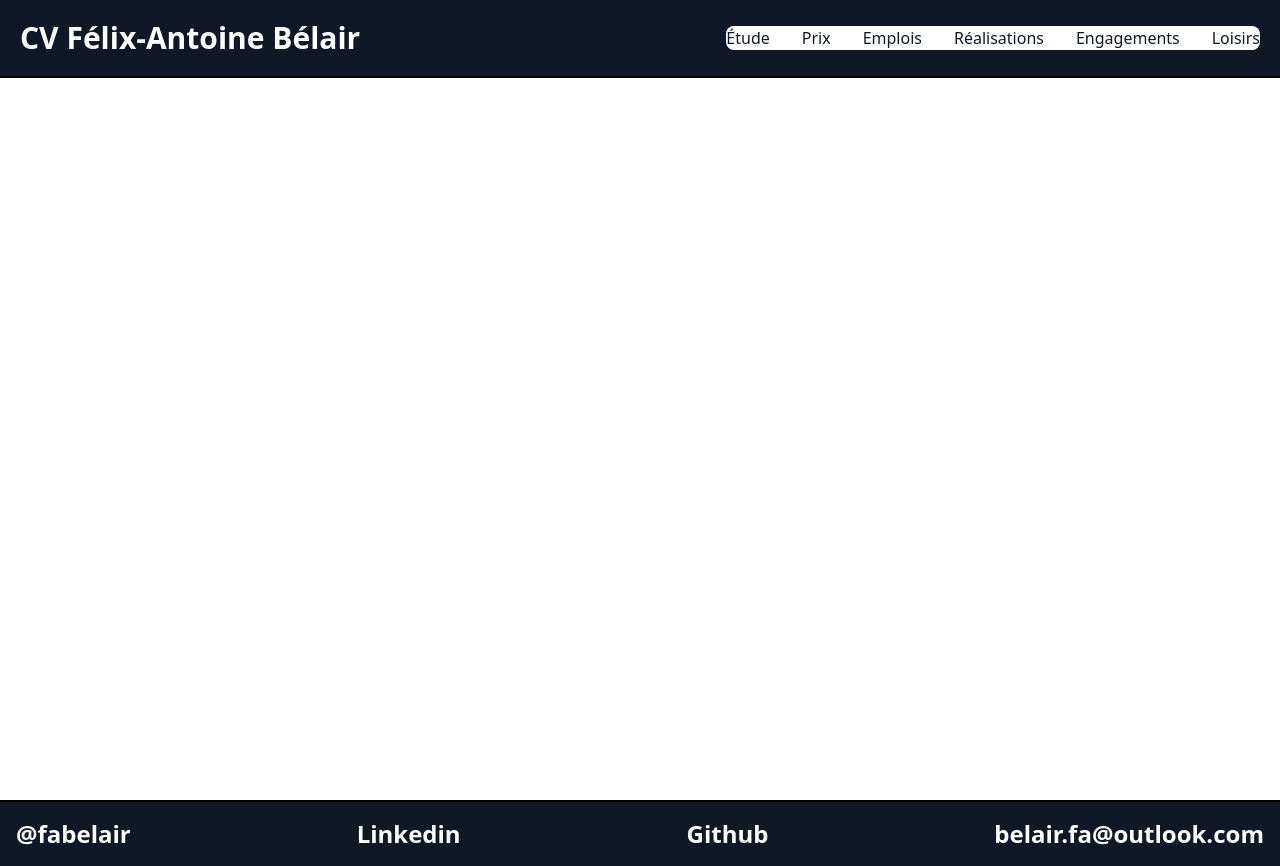
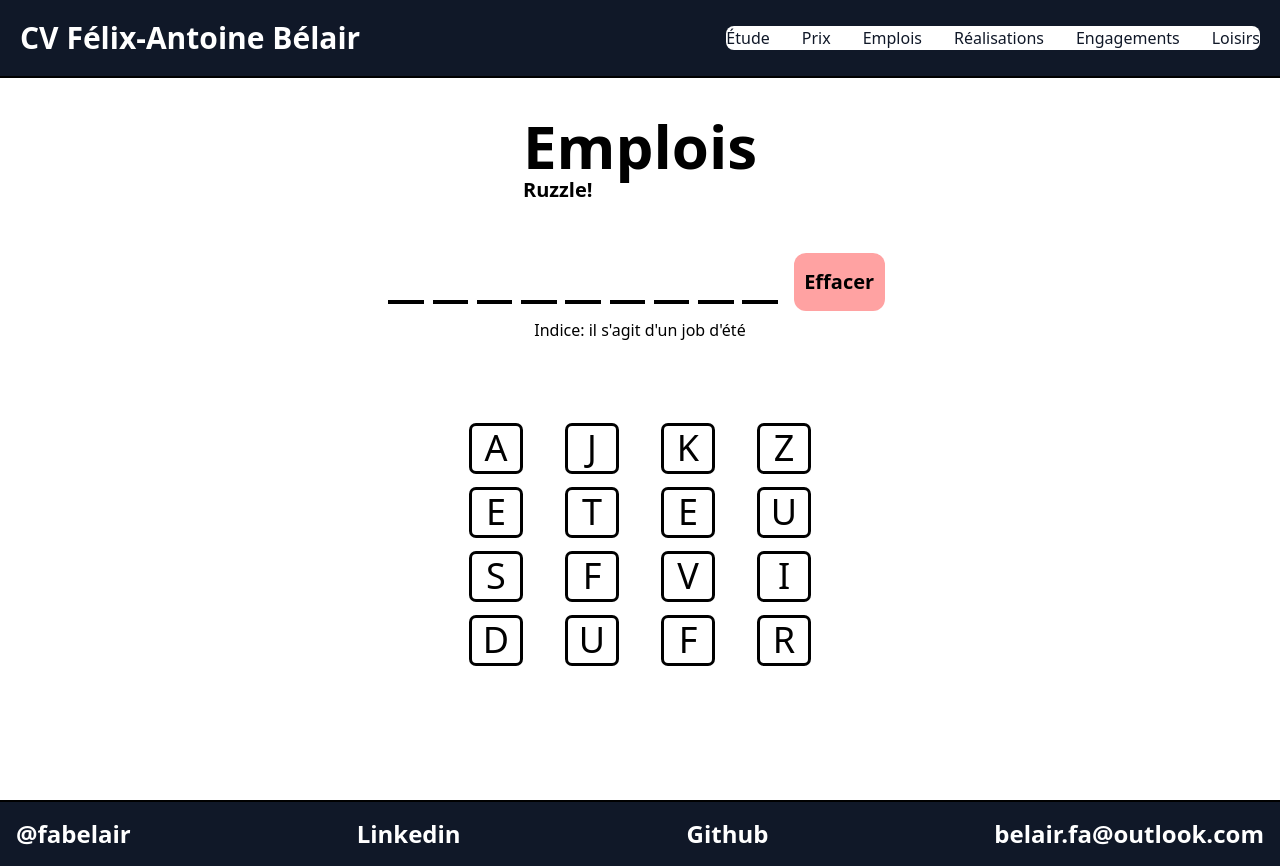
Before and after one commit to Fabelair/CV, a React (Vite) app: page /#/Emplois in a window 1280 px wide. Built offline with nearby package versions, Linux system fonts and the light colour scheme.

Commit message:
fini page Emplois

```diff
--- a/src/App.jsx
+++ b/src/App.jsx
@@ -5,8 +5,8 @@ import Footer from './composants/footer';
 import Navbar from './composants/navbar';
 import Etude from './pages/etude';
 import Prix from './pages/prix';
-
-
+import Emplois from './pages/emplois';
+import Engagements from './pages/engagements';
 function App() {
 
   return (
@@ -17,6 +17,8 @@ function App() {
         <Routes>
             <Route path="/" element={<Etude/>}></Route>
             <Route path="/Prix" element={<Prix/>}></Route>
+            <Route path="/Emplois" element={<Emplois/>}></Route>
+            <Route path="/Engagements" element={<Engagements/>}></Route>
         </Routes>
         </Router>
       </div>
--- a/src/composants/navbar.jsx
+++ b/src/composants/navbar.jsx
@@ -23,13 +23,13 @@ function Navbar(){
                         <Link to="/Prix" class="block py-2 px-3 text-gray-900 rounded hover:bg-gray-100 md:hover:bg-transparent md:border-0 md:hover:text-blue-700 md:p-0 dark:text-white md:dark:hover:text-blue-500 dark:hover:bg-gray-700 dark:hover:text-white md:dark:hover:bg-transparent">Prix</Link>
                         </li>
                         <li>
-                        <Link to="/" class="block py-2 px-3 text-gray-900 rounded hover:bg-gray-100 md:hover:bg-transparent md:border-0 md:hover:text-blue-700 md:p-0 dark:text-white md:dark:hover:text-blue-500 dark:hover:bg-gray-700 dark:hover:text-white md:dark:hover:bg-transparent">Emplois</Link>
+                        <Link to="/Emplois" class="block py-2 px-3 text-gray-900 rounded hover:bg-gray-100 md:hover:bg-transparent md:border-0 md:hover:text-blue-700 md:p-0 dark:text-white md:dark:hover:text-blue-500 dark:hover:bg-gray-700 dark:hover:text-white md:dark:hover:bg-transparent">Emplois</Link>
                         </li>
                         <li>
                         <Link to="/" class="block py-2 px-3 text-gray-900 rounded hover:bg-gray-100 md:hover:bg-transparent md:border-0 md:hover:text-blue-700 md:p-0 dark:text-white md:dark:hover:text-blue-500 dark:hover:bg-gray-700 dark:hover:text-white md:dark:hover:bg-transparent">Réalisations</Link>
                         </li>
                         <li>
-                        <Link to="/" class="block py-2 px-3 text-gray-900 rounded hover:bg-gray-100 md:hover:bg-transparent md:border-0 md:hover:text-blue-700 md:p-0 dark:text-white md:dark:hover:text-blue-500 dark:hover:bg-gray-700 dark:hover:text-white md:dark:hover:bg-transparent">Engagements</Link>
+                        <Link to="/Engagements" class="block py-2 px-3 text-gray-900 rounded hover:bg-gray-100 md:hover:bg-transparent md:border-0 md:hover:text-blue-700 md:p-0 dark:text-white md:dark:hover:text-blue-500 dark:hover:bg-gray-700 dark:hover:text-white md:dark:hover:bg-transparent">Engagements</Link>
                         </li>
                         <li>
                         <Link to="/" class="block py-2 px-3 text-gray-900 rounded hover:bg-gray-100 md:hover:bg-transparent md:border-0 md:hover:text-blue-700 md:p-0 dark:text-white md:dark:hover:text-blue-500 dark:hover:bg-gray-700 dark:hover:text-white md:dark:hover:bg-transparent">Loisirs</Link>
--- /dev/null
+++ b/src/pages/emplois.jsx
@@ -0,0 +1,112 @@
+import React from "react"
+import { useState } from "react"
+import Modal from "../composants/modals"
+function Emplois(){
+    const [response,setReponse] = useState(["","","","","","","","",""])
+    const [showEmploiModal,setShowEmploiModal] = useState(false)
+    const [choix,setChoix] = useState([
+        [{name:"A",selected:false},{name:"J",selected:false},{name:"K",selected:false},{name:"Z",selected:false}],
+        [{name:"E",selected:false},{name:"T",selected:false},{name:"E",selected:false},{name:"U",selected:false}],
+        [{name:"S",selected:false},{name:"F",selected:false},{name:"V",selected:false},{name:"I",selected:false}],
+        [{name:"D",selected:false},{name:"U",selected:false},{name:"F",selected:false},{name:"R",selected:false}],
+    ])
+    const [correct,setCorrect] = useState(false)
+    const selection=(y,x)=>{
+        let Array = [...response]
+        for(let w=0; w<response.length;w++){
+            if(response[w]==""){
+                Array[w] = choix[y][x].name;
+                setReponse(Array);
+                let newArray = [...choix]
+                newArray[y][x] = {name:choix[y][x].name, selected:!choix[y][x].selected};
+                setChoix(newArray);
+                if(w==response.length-1){
+                    verify(Array)
+                }
+                break
+            }
+        }
+    }
+    const verify=(Array)=>{
+        if(JSON.stringify(Array)==JSON.stringify(["S","A","U","V","E","T","E","U","R"])){
+            console.log(Array)
+            setCorrect(true)
+            setShowEmploiModal(true)
+        }
+    }
+    const effacer=()=>{
+        setReponse(["","","","","","","","",""])
+        setChoix([
+            [{name:"A",selected:false},{name:"J",selected:false},{name:"K",selected:false},{name:"Z",selected:false}],
+            [{name:"E",selected:false},{name:"T",selected:false},{name:"E",selected:false},{name:"U",selected:false}],
+            [{name:"S",selected:false},{name:"F",selected:false},{name:"V",selected:false},{name:"I",selected:false}],
+            [{name:"D",selected:false},{name:"U",selected:false},{name:"F",selected:false},{name:"R",selected:false}],
+        ])
+        setCorrect(false)
+    }
+    return(
+        <div class="grid min-h-[90vh]">
+            <div class="place-self-center"><h1 class="font-bold text-6xl text-center">Emplois</h1><h1 class="font-bold text-xl">Ruzzle!</h1></div>
+            <div class="h-[60vh]  grid grid-rows-2">
+                <div class="place-self-center h-16 w-[32rem] grid grid-cols-9">
+                    <div class=" col-span-7 grid grid-cols-9">
+                        {
+                            response.map((lettre)=>
+                                <div class="border-b-4 place-self-center text-4xl font-bold w-[80%] text-center h-[70%]">
+                                    {
+                                        correct?
+                                        <h1 class="text-green-400">
+                                        {lettre}
+                                        </h1>
+                                        :
+                                        <h1>
+                                        {lettre}
+                                        </h1>
+                                    }
+                                </div>
+                            )
+                        }
+                    </div>
+                    <div class=" col-span-2 grid">
+                        <button class="place-self-center h-[90%] w-[80%] bg-red-300 rounded-xl text-xl font-bold" onClick={()=>{effacer()}}>Effacer</button>
+                    </div>
+                </div>
+                <h1 class="place-self-center mb-16">Indice: il s'agit d'un job d'été</h1>
+                <div class=" w-[24rem] place-self-center h-[40vh] grid grid-rows-5">
+                    {
+                        choix.map((rows,y)=>
+                            <div class="grid grid-cols-4 justify-between">
+                                {
+                                    rows.map((lettre,x)=>
+                                        <div>
+                                        {
+                                            lettre.selected?
+                                            <div class="place-self-center h-[70%] w-[50%] ring-3 bg-gray-400 mt-6  grid rounded">
+                                                <h1 class="place-self-center text-4xl">{lettre.name}</h1>
+                                            </div>
+                                            :
+                                            <div class="place-self-center h-[70%] w-[50%] ring-3 mt-6  grid rounded" onClick={()=>{selection(y,x)}}>
+                                                <h1 class="place-self-center text-4xl">{lettre.name}</h1>
+                                            </div>
+                                        }
+                                        </div>
+                                    )
+                                }
+                            </div>
+                        )
+                    }
+
+                </div>
+            </div>
+            <Modal isVisible={showEmploiModal} onClose={() => setShowEmploiModal(false)}>
+              <h1 class="font-bold tracking-wider text-5xl mb-2 w-full text-black text-center mt-5">
+                Emplois
+              </h1>
+              <h1 class=" tracking-wider text-xl mb-6 w-[90%] text-black text-justify mt-10 ml-[5%]">
+              J'ai eu la chance de travailler à la ville de Longueuil comme sauveteur pour 3 années consécutive ce qui m'a menner à postuler pour devenir chef de piscine à ma dernière année. J'ai grandement apprécier cette position qui ma permis de dévellopper mon leadership, mon habilleté à travailler en équipe et ma résiliance face a un environement stressant en continuel évolution. Je suis très heureux de pouvoir affirmer que ses qualités me suiveront toute ma vie.
+              </h1>
+            </Modal>
+        </div>
+    )
+}
+export default Emplois
--- /dev/null
+++ b/src/pages/engagements.jsx
@@ -0,0 +1,9 @@
+import React from "react";
+
+function Engagements(){
+    return(
+        <div></div>
+    )
+}
+
+export default Engagements
--- a/src/pages/prix.jsx
+++ b/src/pages/prix.jsx
@@ -96,7 +96,7 @@ function Prix(){
                 Bourse
               </h1>
               <h1 class=" tracking-wider text-xl mb-6 w-[90%] text-black text-justify mt-10 ml-[5%]">
-              J'ai eu le grand honneur de recevoir la bourse d'admission Innovation Ted Rogers. Il s'agit d'une bourse de 100 000$ remis à 10 étudiants au canada. Les critères de sélection était l'excellence accadémique et un grand intéret pour les technologies (souligné par nombreux de mes professeurs de science).
+              J'ai eu le grand honneur de recevoir la bourse d'admission Innovation Ted Rogers. Il s'agit d'une bourse de 100 000$ remis à 10 étudiants au canada. Les critères de sélection était l'excellence académique et un grand intéret pour les technologies (souligné par nombreux de mes professeurs de science).
               </h1>
             </Modal>
         </div>
```
